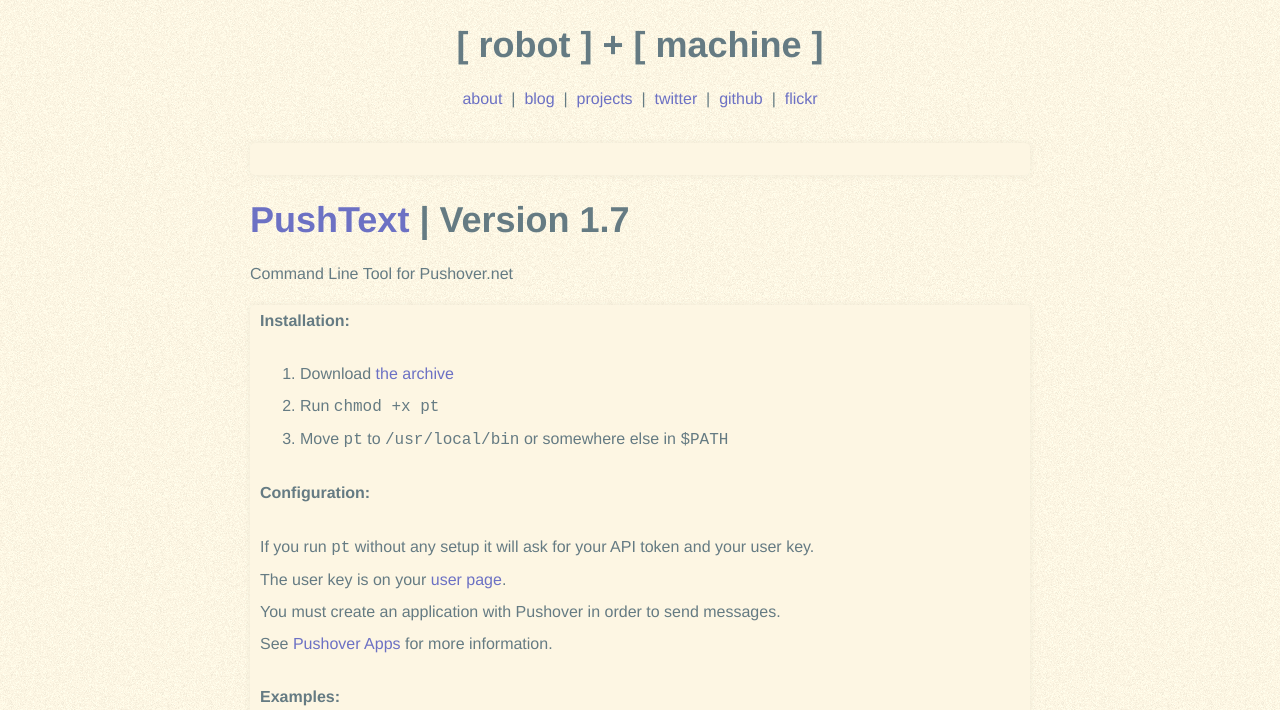
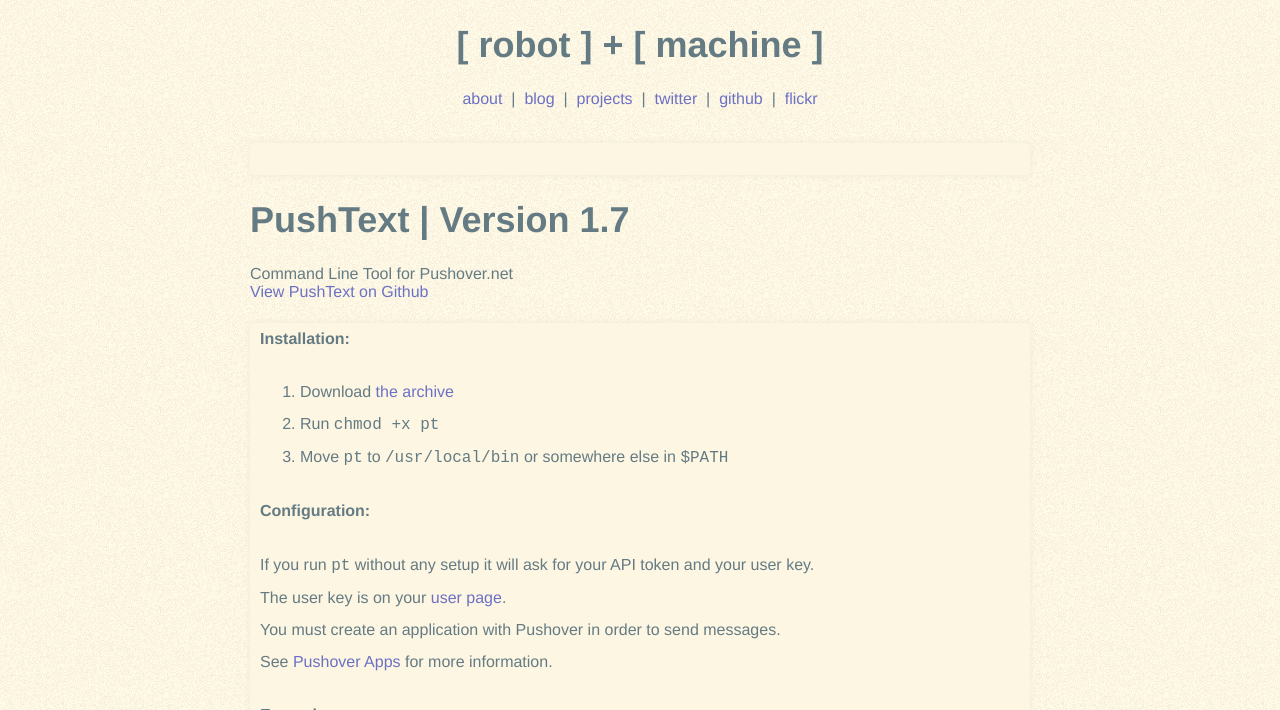
Before and after one commit to robotmachine/Jekyll-Blog, a Jekyll site: the page built from projects/_posts/2012-10-23-pt.md, in a window 1280 px wide and 900 px high, cut to the strip 0-710 px from the top of the window. Built offline with Jekyll 4.4.1, drawn with Linux system fonts in a browser that asks for light colours; some web fonts are replaced; Markdown is read by kramdown in place of the engine named in the settings.

Commit message:
Updated project page.

```diff
--- a/_layouts/project.html
+++ b/_layouts/project.html
@@ -4,8 +4,9 @@
 permalink: /projects/:title.html
 ---
 <div class="box"> &nbsp; </div>
-  <h1 class="post"><a href="https://github.com/{{ site.username }}/{{ page.title }}">{{ page.title }}</a> {% if page.version %} | Version {{ page.version }}{% endif %}</h1>
-  {% if page.excerpt %}{{ page.excerpt }}{% endif %}
+  <h1 class="post">{{ page.title }}</a> {% if page.version %} | Version {{ page.version }}{% endif %}</h1>
+  {% if page.excerpt %}{{ page.excerpt }}<br>{% endif %}
+  <a href="https://github.com/{{ site.username }}/{{ page.title }}">View {{ page.title }} on Github</a>
 <div class="box">
   {{ content }}
 </div>
```
